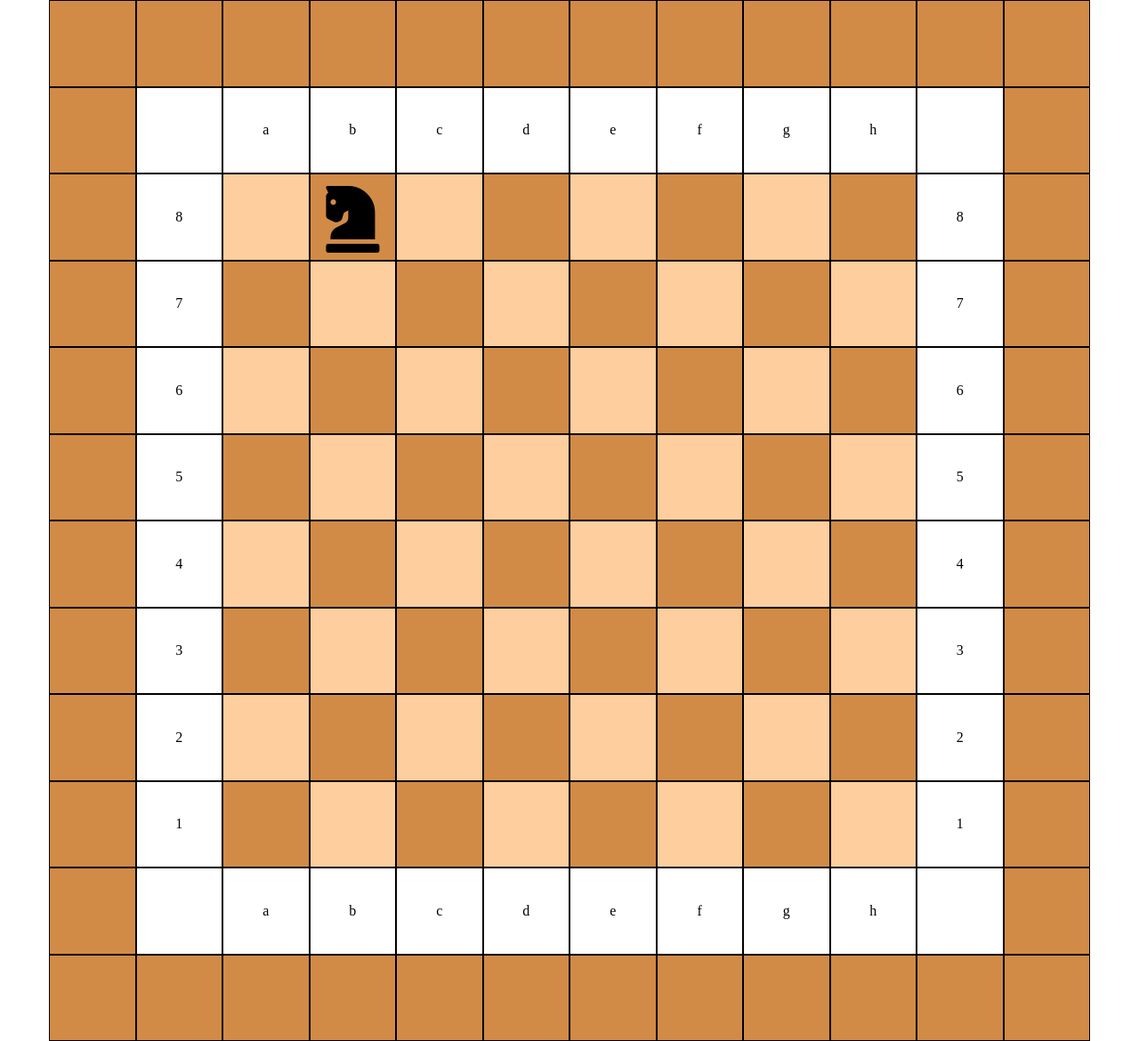
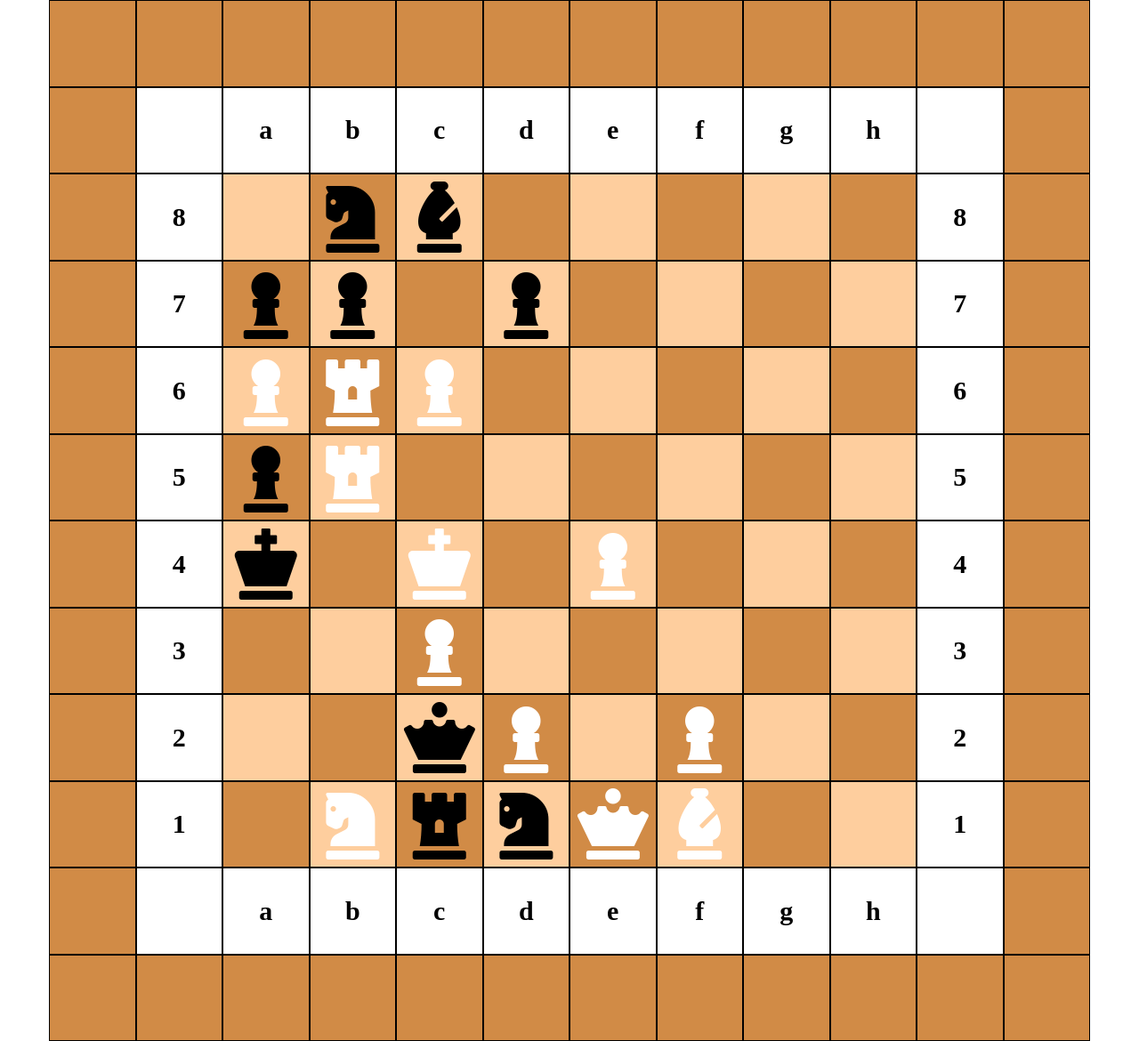
Before and after one commit to andreamarangon/html-css-12bool, a plain HTML site: page bonus/index.html in a window 1280 px wide. Shown: the whole page at 89% size. Drawn offline with Linux system fonts and the light colour scheme.

Commit message:
bonus terminato

```diff
--- a/bonus/assets/css/master.css
+++ b/bonus/assets/css/master.css
@@ -1,11 +1,6 @@
 body.debug [class*="col-"] {
   height: calc(1170px / 12) ;
   border: 1px solid black;
-}
-
-body.debug [class*="col-"] > .container > [class*="col-"] {
-  height: 280px;
-  border: 2px solid blue;
 }
 
 .contain {
@@ -20,6 +15,11 @@ body.debug [class*="col-"] > .container > [class*="col-"] {
   position: relative;
 }
 
+body {
+  font-size: 30px;
+  font-weight: bold;
+}
+
 i {
   font-size: 80px;
 }
@@ -32,3 +32,7 @@ i {
 .bg-lightocra {
   background-color: #FECE9E;
 }
+
+.c-white {
+  color: #ffffff;
+}
--- a/bonus/index.html
+++ b/bonus/index.html
@@ -9,6 +9,7 @@
   </head>
   <body class="debug">
     <div class="container">
+      <!-- ROW_EMPTY -->
       <div class="row">
         <div class="col-1 bg-ocra"></div>
         <div class="col-1 bg-ocra"></div>
@@ -23,6 +24,7 @@
         <div class="col-1 bg-ocra"></div>
         <div class="col-1 bg-ocra"></div>
       </div>
+      <!-- ROW_LETTERS -->
       <div class="row">
         <div class="col-1 bg-ocra"></div>
         <div class="col-1"></div>
@@ -53,6 +55,7 @@
         <div class="col-1"></div>
         <div class="col-1 bg-ocra"></div>
       </div>
+      <!-- ROW_8 -->
       <div class="row">
         <div class="col-1 bg-ocra"></div>
         <div class="col-1">
@@ -62,7 +65,9 @@
         <div class="col-1 bg-ocra">
           <div class="contain"><i class="fas fa-chess-knight"></i></div>
         </div>
-        <div class="col-1 bg-lightocra"></div>
+        <div class="col-1 bg-lightocra">
+          <div class="contain"><i class="fas fa-chess-bishop"></i></div>
+        </div>
         <div class="col-1 bg-ocra"></div>
         <div class="col-1 bg-lightocra"></div>
         <div class="col-1 bg-ocra"></div>
@@ -73,15 +78,22 @@
         </div>
         <div class="col-1 bg-ocra"></div>
       </div>
+      <!-- ROW_7 -->
       <div class="row">
         <div class="col-1 bg-ocra"></div>
         <div class="col-1">
           <div class="contain">7</div>
         </div>
+        <div class="col-1 bg-ocra">
+          <div class="contain"><i class="fas fa-chess-pawn"></i></div>
+        </div>
+        <div class="col-1 bg-lightocra">
+          <div class="contain"><i class="fas fa-chess-pawn"></i></div>
+        </div>
         <div class="col-1 bg-ocra"></div>
-        <div class="col-1 bg-lightocra"></div>
-        <div class="col-1 bg-ocra"></div>
-        <div class="col-1 bg-lightocra"></div>
+        <div class="col-1 bg-lightocra">
+          <div class="contain"><i class="fas fa-chess-pawn"></i></div>
+        </div>
         <div class="col-1 bg-ocra"></div>
         <div class="col-1 bg-lightocra"></div>
         <div class="col-1 bg-ocra"></div>
@@ -91,14 +103,21 @@
         </div>
         <div class="col-1 bg-ocra"></div>
       </div>
+      <!-- ROW_6 -->
       <div class="row">
         <div class="col-1 bg-ocra"></div>
         <div class="col-1">
           <div class="contain">6</div>
         </div>
-        <div class="col-1 bg-lightocra"></div>
-        <div class="col-1 bg-ocra"></div>
-        <div class="col-1 bg-lightocra"></div>
+        <div class="col-1 bg-lightocra">
+          <div class="contain c-white"><i class="fas fa-chess-pawn"></i></div>
+        </div>
+        <div class="col-1 bg-ocra">
+          <div class="contain c-white"><i class="fas fa-chess-rook"></i></div>
+        </div>
+        <div class="col-1 bg-lightocra">
+          <div class="contain c-white"><i class="fas fa-chess-pawn"></i></div>
+        </div>
         <div class="col-1 bg-ocra"></div>
         <div class="col-1 bg-lightocra"></div>
         <div class="col-1 bg-ocra"></div>
@@ -109,13 +128,18 @@
         </div>
         <div class="col-1 bg-ocra"></div>
       </div>
+      <!-- ROW_5 -->
       <div class="row">
         <div class="col-1 bg-ocra"></div>
         <div class="col-1">
           <div class="contain">5</div>
         </div>
-        <div class="col-1 bg-ocra"></div>
-        <div class="col-1 bg-lightocra"></div>
+        <div class="col-1 bg-ocra">
+          <div class="contain"><i class="fas fa-chess-pawn"></i></div>
+        </div>
+        <div class="col-1 bg-lightocra">
+          <div class="contain c-white"><i class="fas fa-chess-rook"></i></div>
+        </div>
         <div class="col-1 bg-ocra"></div>
         <div class="col-1 bg-lightocra"></div>
         <div class="col-1 bg-ocra"></div>
@@ -127,16 +151,23 @@
         </div>
         <div class="col-1 bg-ocra"></div>
       </div>
+      <!-- ROW_4 -->
       <div class="row">
         <div class="col-1 bg-ocra"></div>
         <div class="col-1">
           <div class="contain">4</div>
         </div>
-        <div class="col-1 bg-lightocra"></div>
+        <div class="col-1 bg-lightocra">
+          <div class="contain"><i class="fas fa-chess-king"></i></div>
+        </div>
         <div class="col-1 bg-ocra"></div>
-        <div class="col-1 bg-lightocra"></div>
+        <div class="col-1 bg-lightocra">
+          <div class="contain c-white"><i class="fas fa-chess-king"></i></div>
+        </div>
         <div class="col-1 bg-ocra"></div>
-        <div class="col-1 bg-lightocra"></div>
+        <div class="col-1 bg-lightocra">
+          <div class="contain c-white"><i class="fas fa-chess-pawn"></i></div>
+        </div>
         <div class="col-1 bg-ocra"></div>
         <div class="col-1 bg-lightocra"></div>
         <div class="col-1 bg-ocra"></div>
@@ -145,6 +176,7 @@
         </div>
         <div class="col-1 bg-ocra"></div>
       </div>
+      <!-- ROW_3 -->
       <div class="row">
         <div class="col-1 bg-ocra"></div>
         <div class="col-1">
@@ -152,7 +184,9 @@
         </div>
         <div class="col-1 bg-ocra"></div>
         <div class="col-1 bg-lightocra"></div>
-        <div class="col-1 bg-ocra"></div>
+        <div class="col-1 bg-ocra">
+          <div class="contain c-white"><i class="fas fa-chess-pawn"></i></div>
+        </div>
         <div class="col-1 bg-lightocra"></div>
         <div class="col-1 bg-ocra"></div>
         <div class="col-1 bg-lightocra"></div>
@@ -163,6 +197,7 @@
         </div>
         <div class="col-1 bg-ocra"></div>
       </div>
+      <!-- ROW_2 -->
       <div class="row">
         <div class="col-1 bg-ocra"></div>
         <div class="col-1">
@@ -170,10 +205,16 @@
         </div>
         <div class="col-1 bg-lightocra"></div>
         <div class="col-1 bg-ocra"></div>
+        <div class="col-1 bg-lightocra">
+          <div class="contain"><i class="fas fa-chess-queen"></i></div>
+        </div>
+        <div class="col-1 bg-ocra">
+          <div class="contain c-white"><i class="fas fa-chess-pawn"></i></div>
+        </div>
         <div class="col-1 bg-lightocra"></div>
-        <div class="col-1 bg-ocra"></div>
-        <div class="col-1 bg-lightocra"></div>
-        <div class="col-1 bg-ocra"></div>
+        <div class="col-1 bg-ocra">
+          <div class="contain c-white"><i class="fas fa-chess-pawn"></i></div>
+        </div>
         <div class="col-1 bg-lightocra"></div>
         <div class="col-1 bg-ocra"></div>
         <div class="col-1">
@@ -181,17 +222,28 @@
         </div>
         <div class="col-1 bg-ocra"></div>
       </div>
+      <!-- ROW_1 -->
       <div class="row">
         <div class="col-1 bg-ocra"></div>
         <div class="col-1">
           <div class="contain">1</div>
         </div>
         <div class="col-1 bg-ocra"></div>
-        <div class="col-1 bg-lightocra"></div>
-        <div class="col-1 bg-ocra"></div>
-        <div class="col-1 bg-lightocra"></div>
-        <div class="col-1 bg-ocra"></div>
-        <div class="col-1 bg-lightocra"></div>
+        <div class="col-1 bg-lightocra">
+          <div class="contain c-white"><i class="fas fa-chess-knight"></i></div>
+        </div>
+        <div class="col-1 bg-ocra">
+          <div class="contain"><i class="fas fa-chess-rook"></i></div>
+        </div>
+        <div class="col-1 bg-lightocra">
+          <div class="contain"><i class="fas fa-chess-knight"></i></div>
+        </div>
+        <div class="col-1 bg-ocra">
+          <div class="contain c-white"><i class="fas fa-chess-queen"></i></div>
+        </div>
+        <div class="col-1 bg-lightocra">
+          <div class="contain c-white"><i class="fas fa-chess-bishop"></i></div>
+        </div>
         <div class="col-1 bg-ocra"></div>
         <div class="col-1 bg-lightocra"></div>
         <div class="col-1">
@@ -199,6 +251,7 @@
         </div>
         <div class="col-1 bg-ocra"></div>
       </div>
+      <!-- ROW_LETTERS -->
       <div class="row">
         <div class="col-1 bg-ocra"></div>
         <div class="col-1"></div>
@@ -229,6 +282,7 @@
         <div class="col-1"></div>
         <div class="col-1 bg-ocra"></div>
       </div>
+      <!-- ROW_LETTERS -->
       <div class="row">
         <div class="col-1 bg-ocra"></div>
         <div class="col-1 bg-ocra"></div>
```
